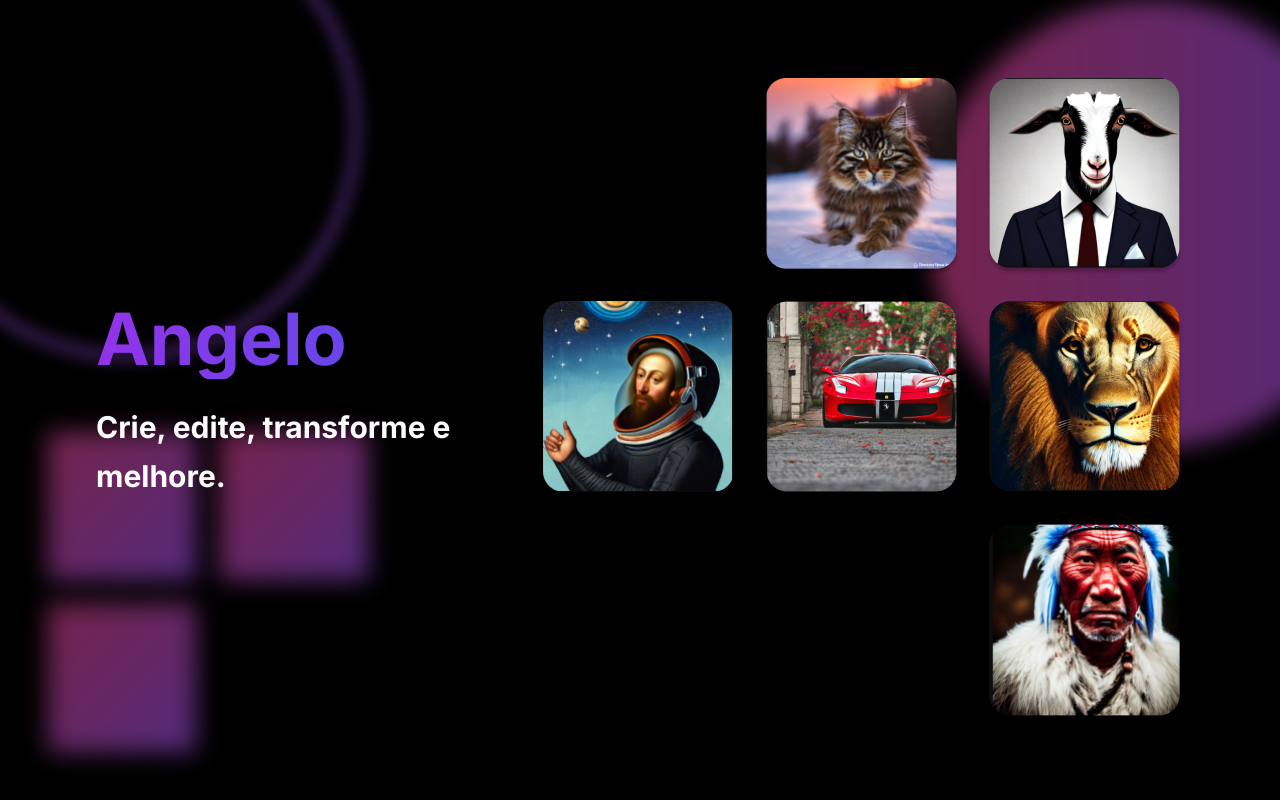
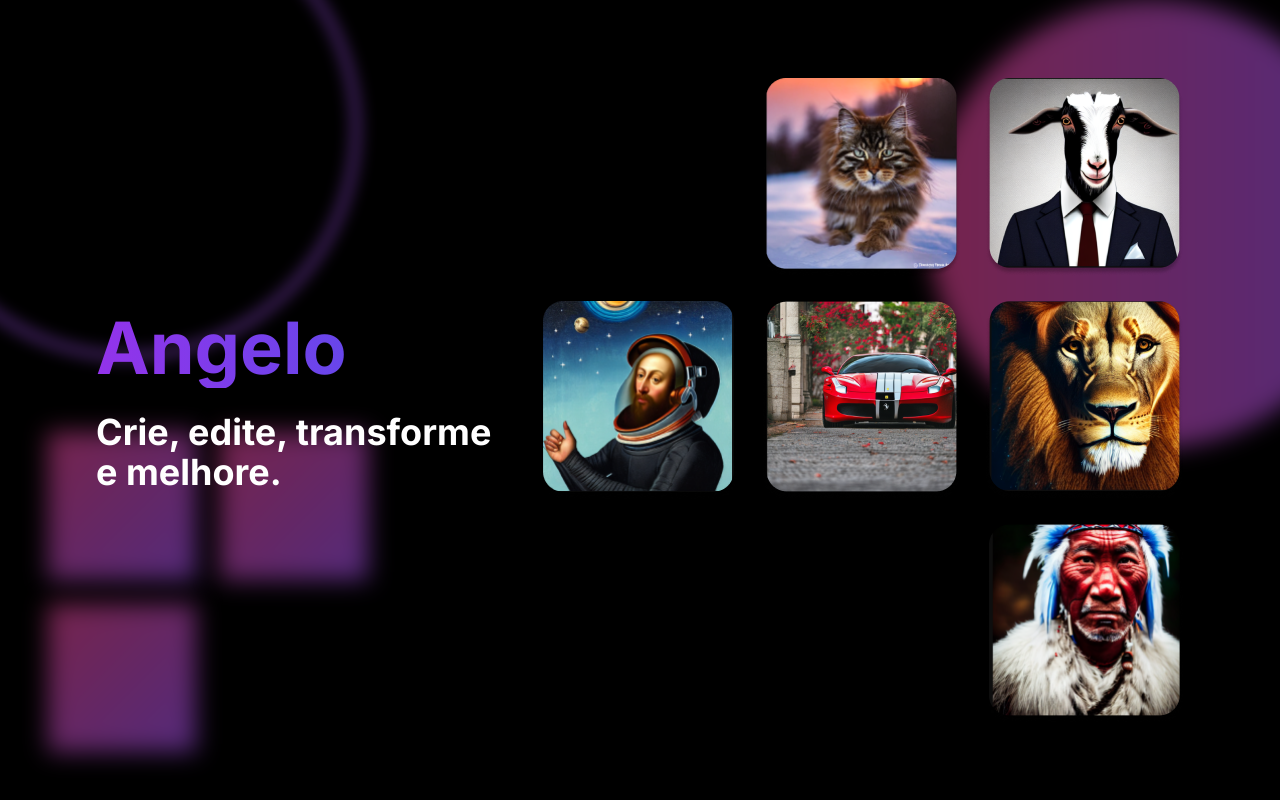
Before and after one commit to angelo-ai/angelo-ai, a Next.js app: page / in a window 1280 px wide. Shown: the top 800 px of the page. Built offline with nearby package versions, Linux system fonts and the light colour scheme.

Commit message:
Intro text large

```diff
--- a/src/app/page.jsx
+++ b/src/app/page.jsx
@@ -85,10 +85,8 @@ export default function Home() {
             <h1 className=' py-1 leading-normal text-5xl md:text-7xl font-bold bg-gradient-to-r from-purple-600 via-blue-600 to-pink-600 text-transparent bg-clip-text animate-gradient bg-300%'>
               Angelo
             </h1>
-            <p className=' leading-relaxed mt-6 text-3xl font-bold text-[#fefefe] bg-clip-text bg-300%'>
-              Crie, edite, transforme e
-              <br />
-              melhore.
+            <p className=' leading-relaxed mt-6 text-3xl md:text-4xl font-bold'>
+              Crie, edite, transforme e melhore.
             </p>
           </div>
 
```
